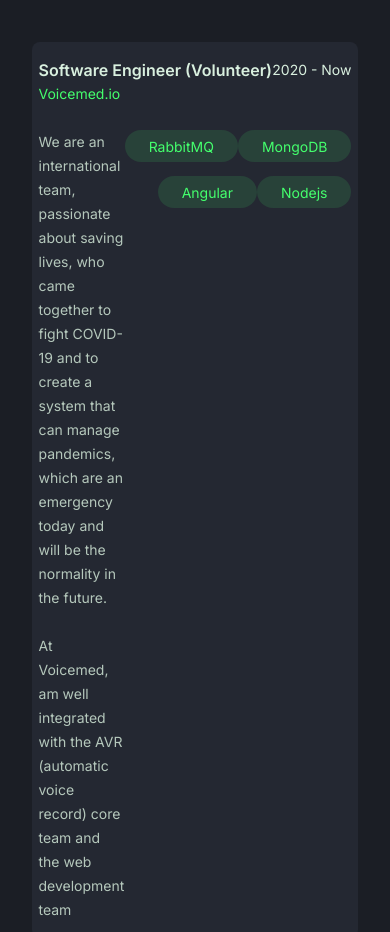
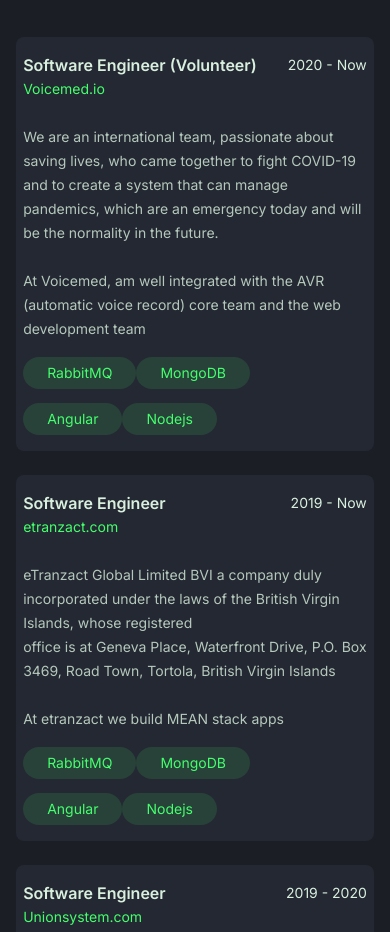
Before and after one commit to Amdragz/Abbas-portfolio, a plain HTML site: page portfolio.html in a window 390 px wide. Shown: the part 4120-5052 px from the top of the page. Drawn offline with Linux system fonts and the light colour scheme; a web font is replaced by a local one.

Commit message:
Mobile responsive version

```diff
--- a/portfolio.css
+++ b/portfolio.css
@@ -57,9 +57,13 @@ h1,h2,h3,h4 {
 .wrapper {
   background-color: #1B1E25;
   width: 100%;
-  max-width: 1440px;
   margin: 0 auto;
   padding-top: 1.5rem;
+}
+
+main {
+  width: 100%;
+  margin-inline: auto;
 }
 
 nav {
@@ -551,7 +555,7 @@ align-self: flex-start;
   flex-direction: column;
   align-items: center;
   margin: 0 auto;
-  margin-top: 128px;
+  margin-top: 8rem;
 }
 
 .content-container {
@@ -570,7 +574,7 @@ align-self: flex-start;
   justify-content: space-between;
   gap: 4rem;
   margin: 0 auto;
-  padding: 60px 86px 60px 85px;
+  padding: 5% 7.26%;
   border-radius: 8px 0px 0px 0px;
 
 }
@@ -805,12 +809,13 @@ align-self: flex-start;
 }
 
 
-@media (max-width: 1000px) {
+@media (max-width: 1200px) {
   .more-about-me-content,
   .skill-section,
   .recent-work-first-row1,
   .recent-work-third-row,
-  .hero-section {
+  .hero-section,
+  .row2 {
     flex-wrap: wrap;
   }
 
@@ -843,6 +848,14 @@ align-self: flex-start;
   }
 
   main {
-    padding: 2rem;
+    padding: 1rem;;
   }
+
+  .apps {
+    display: flex;
+    flex-direction: row;
+    flex-wrap: wrap;
+    margin-top: 1rem;
+  }
+
 }
```
